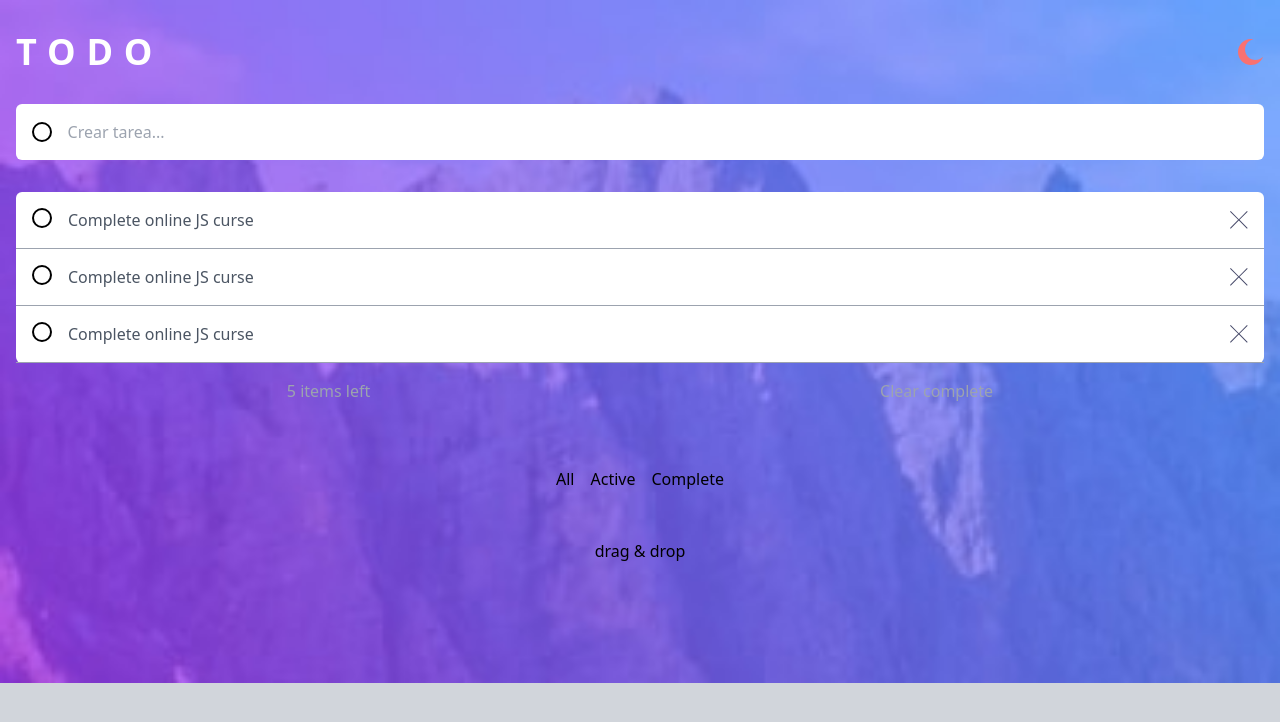
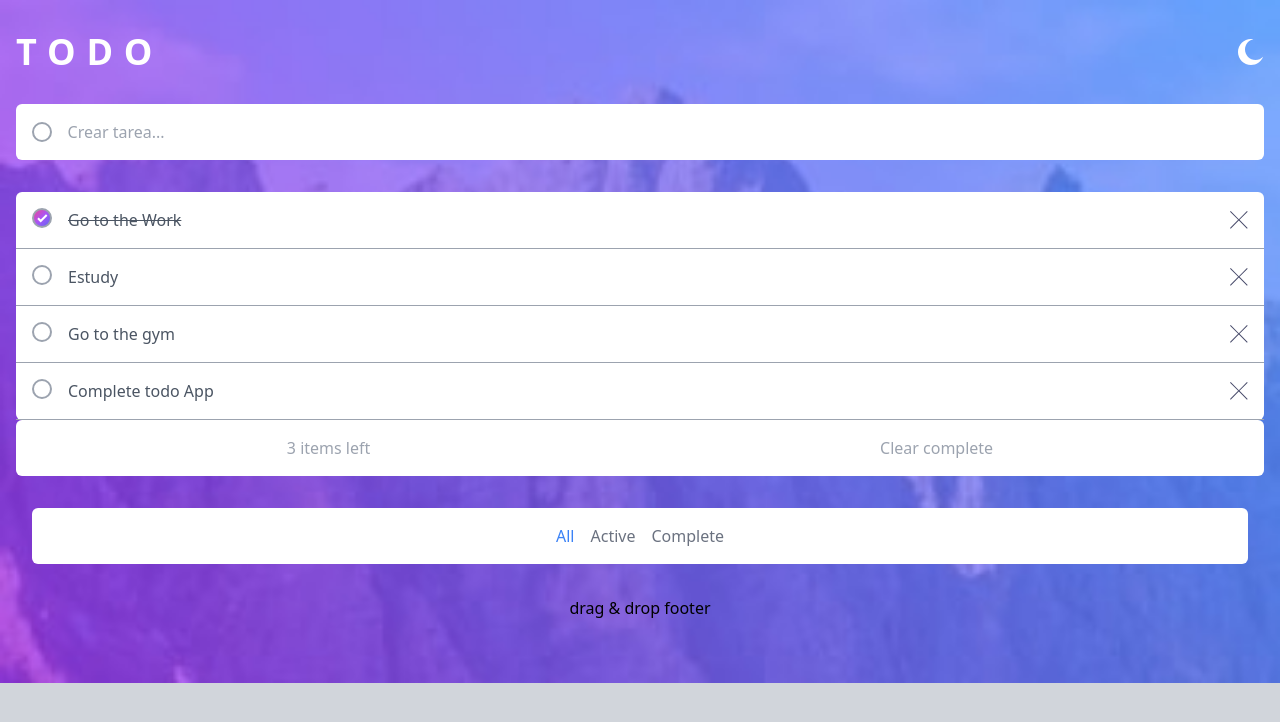
Before and after one commit to davodo88/TodoReactTailwind, a React (Vite) app: page / in a window 1280 px wide. Shown: the top 722 px of the page. Built offline with nearby package versions, Linux system fonts and the light colour scheme.

Commit message:
filter mode

```diff
--- a/src/App.jsx
+++ b/src/App.jsx
@@ -1,91 +1,113 @@
-import CrossIcon from './components/icons/crossIcon'
-import MoonIcon from './components/icons/moonIcon'
+import { useState } from 'react'
+import Header from './components/header'
+import TodoComputed from './components/todoComputed'
+import TodoCreate from './components/todoCreate'
+import TodoFilter from './components/todoFilter'
+import TodoList from './components/todoList'
+
+
+const initialStateTodo = [
+  {
+    id: 1,
+    title: 'Go to the Work',
+    completed: true
+  },
+  {
+    id: 2,
+    title: 'Estudy',
+    completed: false
+  },
+  {
+    id: 3,
+    title: 'Go to the gym',
+    completed: false
+  },
+  {
+    id: 4,
+    title: 'Complete todo App',
+    completed: false
+  }
+]
+
 
 const App = () => {
+
+  const [todos, setTodos] = useState(initialStateTodo)
+
+
+
+  const createTodo = (title) => {
+    const newTodo = {
+      id: Date.now(),
+      title: title.trim(),
+      completed: false,
+    }
+    setTodos([...todos, newTodo])
+  }
+
+
+  const updateState = (id) => {
+    const newArray = todos.map(todo => todo.id === id ?
+      { ...todo, completed: !todo.completed }
+      : todo)
+    setTodos(newArray)
+  }
+
+
+  const deleteTodo = (id) => {
+    setTodos(todos.filter((todo) => todo.id !== id))
+  }
+
+
+  const computedItemsLeft = todos.filter((todo) => !todo.completed).length;
+
+
+  const clearComplete = () => {
+    setTodos(todos.filter((todo) => !todo.completed))
+  }
+
+
+  const [filter, setFilter] = useState('all')
+
+  const changeFilter = (filter) => {
+    setFilter(filter)
+  }
+
+
+  const filterTodos = () => {
+    switch (filter) {
+      case 'all':
+        return todos;
+      case 'active':
+        return todos.filter((todo) => !todo.completed);
+      case 'completed':
+        return todos.filter((todo) => todo.completed)
+    }
+  }
+
   return (
     <div className="bg-[url('./assets/images/bg-mobile-light.jpg')]
     bg-no-repeat bg-contain bg-gray-300 min-h-screen">
-      <header className="container pt-8 mx-auto px-4">
-        <div className="flex justify-between">
-          <h1 className="uppercase font-semibold tracking-[0.3em]
-            text-left text-4xl text-white">
-            todo
-          </h1>
-          <button>
-            <MoonIcon className="fill-red-400" />
-          </button>
-        </div>
-        <form className="flex gap-4 items-center bg-white rounded-md
-        overflow-hidden py-4 px-4 mt-8">
-          <span className="rounded-full border-2 border-black w-5 h-5
-          inline-block">
-          </span>
-          <input type="text" placeholder="Crear tarea..."
-            className="w-full text-gray-400 outline-none" />
-        </form>
-      </header>
+      <Header />
 
       <main className="container mx-auto px-4 mt-8">
-        {/* //selector tailwind classes para hijos [&>article]:p-4 */}
-        <div className="bg-white rounded-md [&>article]:p-4">
-          <article className='flex gap-4 border-b-gray-400 border-b' >
-            <button className="rounded-full border-2 border-black w-5 h-5
-          inline-block">
-            </button>
-            <p className="text-gray-600 grow">
-              Complete online JS curse
-            </p>
-            <button>
-              <CrossIcon />
-            </button>
-          </article>
-          <article className='flex gap-4 border-b-gray-400 border-b'>
-            <button className="rounded-full border-2 border-black w-5 h-5
-          inline-block">
-            </button>
-            <p className="text-gray-600 grow">
-              Complete online JS curse
-            </p>
-            <button>
-              <CrossIcon />
-            </button>
-          </article>
-          <article className='flex gap-4 border-b-gray-400 border-b'>
-            <button className="rounded-full border-2 border-black w-5 h-5
-          inline-block">
-            </button>
-            <p className="text-gray-600 grow">
-              Complete online JS curse
-            </p>
-            <button>
-              <CrossIcon />
-            </button>
-          </article>
-        </div>
+        <TodoCreate createTodo={createTodo} />
 
-        <section className="flex justify-around p-4 ">
-          <span className='text-gray-400'>5 items left</span>
-          <button className='text-gray-400'>Clear complete</button>
-        </section>
+        <TodoList
+          todos={filterTodos()}
+          deleteTodo={deleteTodo}
+          updateState={updateState} />
+
+        <TodoComputed computedItemsLeft={computedItemsLeft}
+          clearComplete={clearComplete}
+        />
+
+        <TodoFilter changeFilter={changeFilter} filter={filter} />
       </main>
 
-      <section className="container mx-auto px-4 mt-8">
-        <div className='flex justify-center rounded-mdbg-white p-4 gap-4'>
-          <button className='hover:text-blue-600'>
-            All
-          </button>
-          <button className='hover:text-blue-600'>
-            Active
-          </button>
-          <button className='hover:text-blue-600'>
-            Complete
-          </button>
-        </div>
-      </section>
-
-      <p className="text-center mt-8">
-        drag & drop
-      </p>
+      <footer className="text-center mt-8">
+        drag & drop footer
+      </footer>
     </div>
   )
 }
--- /dev/null
+++ b/src/components/header.jsx
@@ -0,0 +1,18 @@
+import IconMoon from './icons/iconMoon'
+
+const Header = () => {
+  return (
+    <header className="container pt-8 mx-auto px-4">
+      <div className="flex justify-between">
+        <h1 className="uppercase font-semibold tracking-[0.3em]
+            text-left text-4xl text-white">
+          todo
+        </h1>
+        <button>
+          <IconMoon className="fill-white" />
+        </button>
+      </div>
+    </header>
+  )
+}
+export default Header
--- a/src/components/icons/crossIcon.jsx
+++ /dev/null
@@ -1,6 +0,0 @@
-const CrossIcon = () => {
-  return (
-    <svg xmlns="http://www.w3.org/2000/svg" width="18" height="18"><path fill="#494C6B" fillRule="evenodd" d="M16.97 0l.708.707L9.546 8.84l8.132 8.132-.707.707-8.132-8.132-8.132 8.132L0 16.97l8.132-8.132L0 .707.707 0 8.84 8.132 16.971 0z" /></svg>
-  )
-}
-export default CrossIcon
--- /dev/null
+++ b/src/components/icons/iconCheck.jsx
@@ -0,0 +1,17 @@
+const IconCheck = ({ ...props }) => {
+  return (
+    <svg xmlns="http://www.w3.org/2000/svg"
+      {...props}
+      width="11"
+      height="9"
+      fill="none"
+      stroke="#FFF"
+      strokeWidth="2"
+    >
+      <path d="M1 4.304L3.696 7l6-6" />
+    </svg>
+  )
+}
+
+
+export default IconCheck
--- /dev/null
+++ b/src/components/icons/iconCross.jsx
@@ -0,0 +1,14 @@
+const IconCross = () => {
+  return (
+    <svg xmlns="http://www.w3.org/2000/svg"
+      width="18"
+      height="18"
+      fill="#494C6B"
+      fillRule="evenodd"
+    >
+      <path d="M16.97 0l.708.707L9.546 8.84l8.132 8.132-.707.707-8.132-8.132-8.132
+        8.132L0 16.97l8.132-8.132L0 .707.707 0 8.84 8.132 16.971 0z" />
+    </svg>
+  )
+}
+export default IconCross
--- a/src/components/icons/moonIcon.jsx
+++ b/src/components/icons/iconMoon.jsx
@@ -1,4 +1,4 @@
-const MoonIcon = ({ fill = "#ff4f", ...props }) => {
+const IconMoon = ({ fill = "#ff4f", ...props }) => {
   return (
     <svg
       {...props}
@@ -15,4 +15,4 @@ const MoonIcon = ({ fill = "#ff4f", ...props }) => {
   )
 }
 
-export default MoonIcon
+export default IconMoon
--- /dev/null
+++ b/src/components/todoComputed.jsx
@@ -0,0 +1,11 @@
+const TodoComputed = ({ computedItemsLeft, clearComplete }) => {
+  return (
+    <section className="flex justify-around p-4 bg-white rounded-md">
+      <span className='text-gray-400'>{computedItemsLeft} items left</span>
+      <button onClick={clearComplete}
+        className='text-gray-400'>Clear complete</button>
+    </section>
+  )
+}
+
+export default TodoComputed
--- /dev/null
+++ b/src/components/todoCreate.jsx
@@ -0,0 +1,38 @@
+import { useState } from "react"
+
+const TodoCreate = ({ createTodo }) => {
+
+
+  const [title, setTitle] = useState('')
+
+  const handleSubmit = (e) => {
+    e.preventDefault();
+
+    if (!title.trim()) {
+      return setTitle('')
+    }
+    createTodo(title);
+    setTitle('');
+
+  }
+
+
+
+  return (
+    <form onSubmit={handleSubmit}
+      className="flex gap-4 items-center bg-white rounded-md
+          overflow-hidden py-4 px-4">
+      <span className="rounded-full border-2 border-gray-400 w-5 h-5
+            inline-block">
+      </span>
+      <input
+        type="text"
+        placeholder="Crear tarea..."
+        value={title}
+        onChange={(e) => setTitle(e.target.value)}
+        className="w-full text-gray-400 outline-none" />
+    </form>
+  )
+}
+
+export default TodoCreate
--- /dev/null
+++ b/src/components/todoFilter.jsx
@@ -0,0 +1,31 @@
+const TodoFilter = ({ changeFilter, filter }) => {
+  return (
+    <section className="container mx-auto px-4 mt-8 rounded-b-md">
+      <div className='flex justify-center rounded-md bg-white p-4 gap-4'>
+        <button onClick={() => changeFilter('all')}
+          className={`${filter === 'all' ?
+            'hover:text-gray-500 text-blue-500' :
+            'hover:text-blue-500 text-gray-500'
+            }`}>
+          All
+        </button>
+        <button onClick={() => changeFilter('active')}
+          className={`${filter === 'active' ?
+            'hover:text-gray-500 text-blue-500' :
+            'hover:text-blue-500 text-gray-500'
+            }`}>
+          Active
+        </button>
+        <button onClick={() => changeFilter('completed')}
+          className={`${filter === 'completed' ?
+            'hover:text-gray-500 text-blue-500' :
+            'hover:text-blue-500 text-gray-500'
+            }`}>
+          Complete
+        </button>
+      </div>
+    </section>
+  )
+}
+
+export default TodoFilter
--- /dev/null
+++ b/src/components/todoItem.jsx
@@ -0,0 +1,36 @@
+import IconCross from './icons/iconCross'
+import IconCheck from './icons/iconCheck'
+
+
+
+const TodoItem = ({ todo, deleteTodo, updateState }) => {
+
+  const { id, title, completed } = todo
+
+
+  return (
+    <article className='flex gap-4 border-b-gray-400 border-b'>
+
+      <button onClick={() => updateState(id)}
+        className={`w-5 h-5 rounded-full border-2 border-gray-400
+        ${completed
+            ? "flex justify-center items-center bg-gradient-to-br from-pink-500 via-purple-500 to-indigo-500"
+            : "inline-block"
+          }`}
+      >{
+          completed &&
+          <IconCheck />
+        }
+      </button>
+      <p className={`text-gray-600 grow ${completed &&
+        'line-through'
+        }`}>
+        {title}
+      </p>
+      <button onClick={() => deleteTodo(id)}>
+        <IconCross />
+      </button>
+    </article>
+  )
+}
+export default TodoItem
--- /dev/null
+++ b/src/components/todoList.jsx
@@ -0,0 +1,19 @@
+import TodoItem from "./todoItem"
+
+
+
+{/* //selector tailwind classes para hijos [&>article]:p-4 */ }
+
+const TodoList = ({ todos, deleteTodo, updateState }) => {
+  return (
+    <div className="bg-white mt-8 rounded-md [&>article]:p-4">
+      {todos.map((todo) => (
+        <TodoItem key={todo.id} todo={todo} deleteTodo={deleteTodo}
+          updateState={updateState} />
+      ))}
+
+    </div>
+  )
+}
+
+export default TodoList
```
